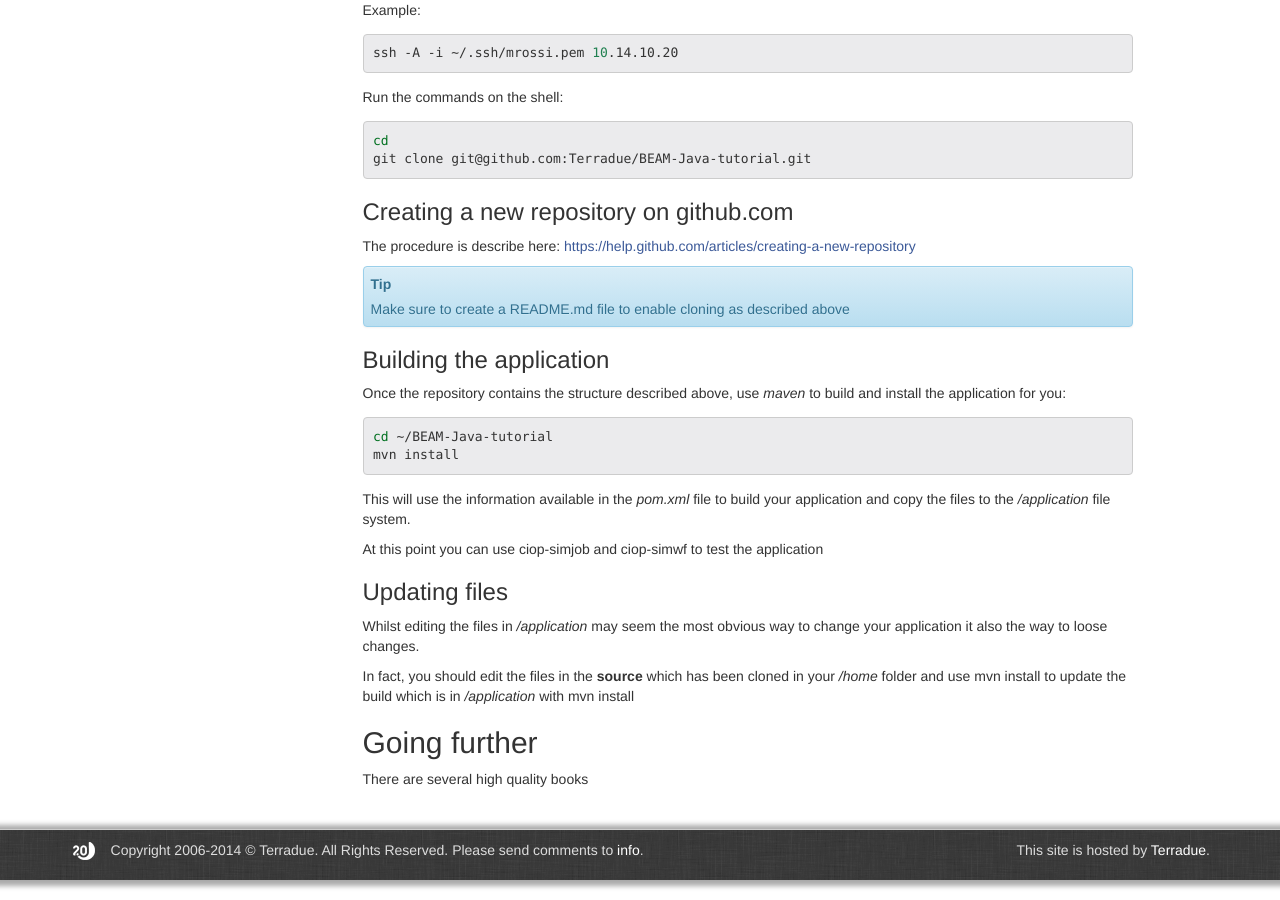
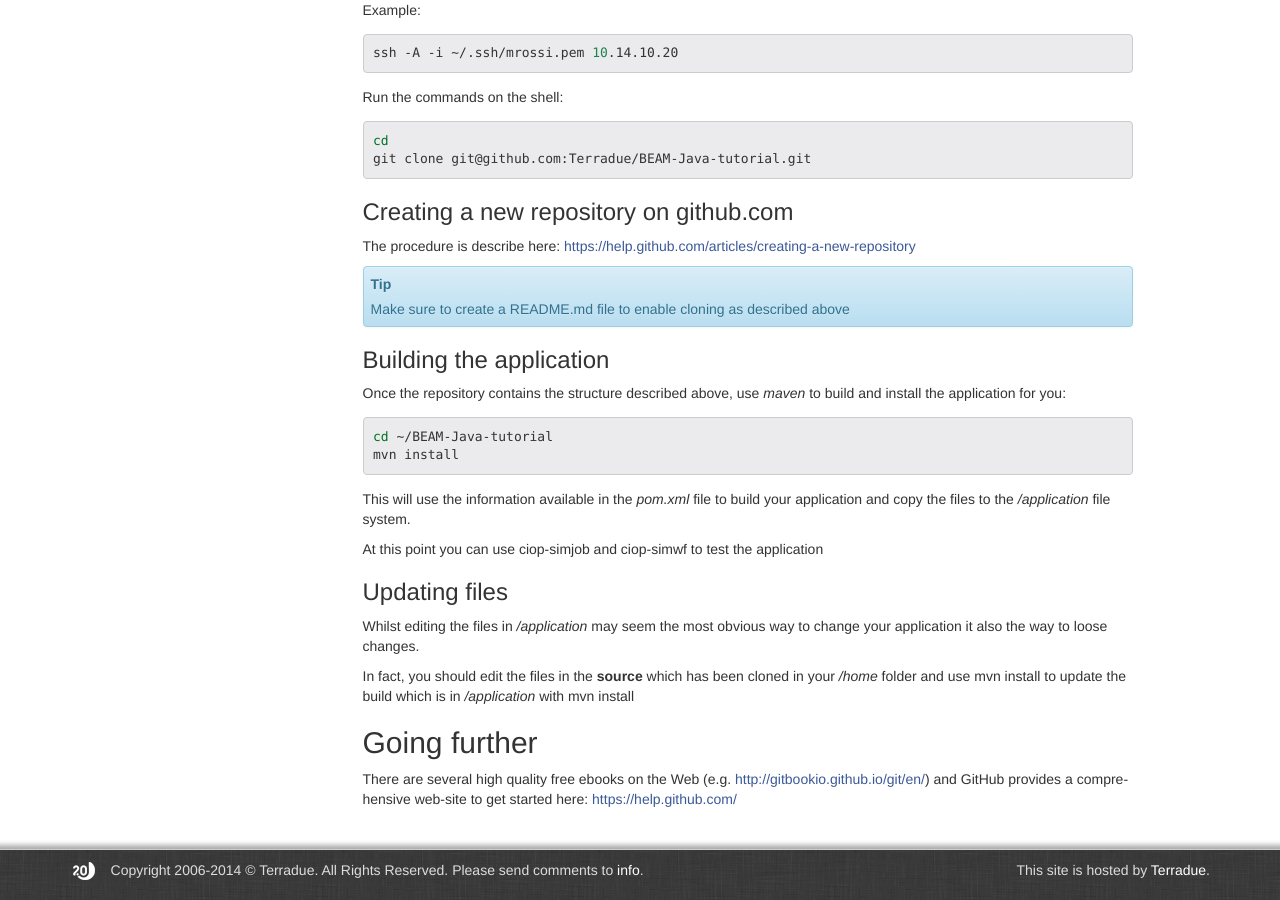
Before and after one commit to Terradue/doc-developer-sandbox, a Sphinx documentation site: the page built from source/start/github/index.rst, in a window 1280 px wide and 900 px high, scrolled down 1583 px. Built offline with Sphinx 7.4.7, drawn with Linux system fonts in a browser that asks for light colours; pages that are not in the unit, such as notebooks, are missing from menus.

Commit message:
Update index.rst

```diff
--- a/source/start/github/index.rst
+++ b/source/start/github/index.rst
@@ -111,4 +111,4 @@ In fact, you should edit the files in the **source** which has been cloned in yo
 Going further
 +++++++++++++
 
-There are several high quality books
+There are several high quality free ebooks on the Web (e.g. http://gitbookio.github.io/git/en/) and GitHub provides a comprehensive web-site to get started here: https://help.github.com/
```
